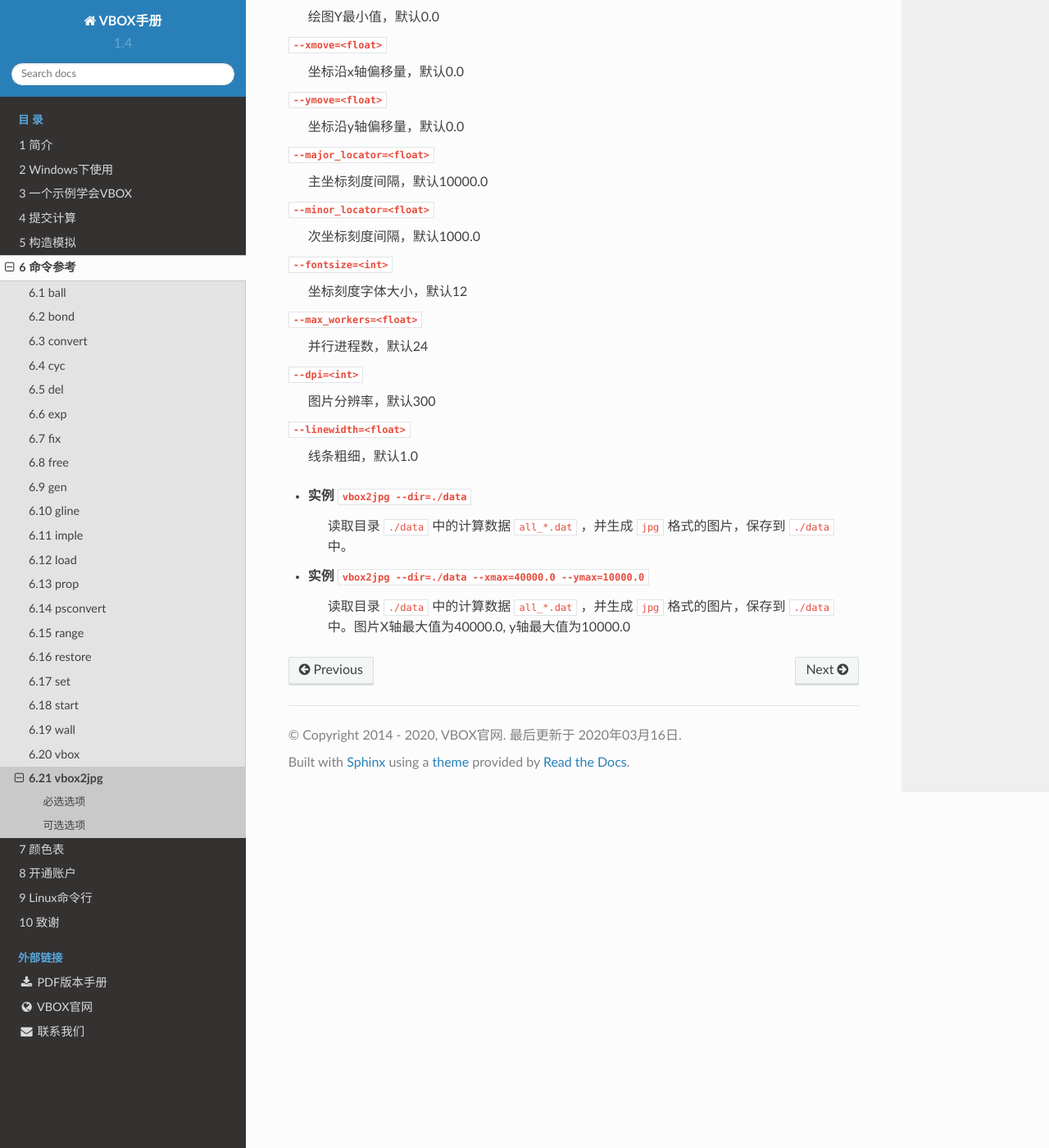
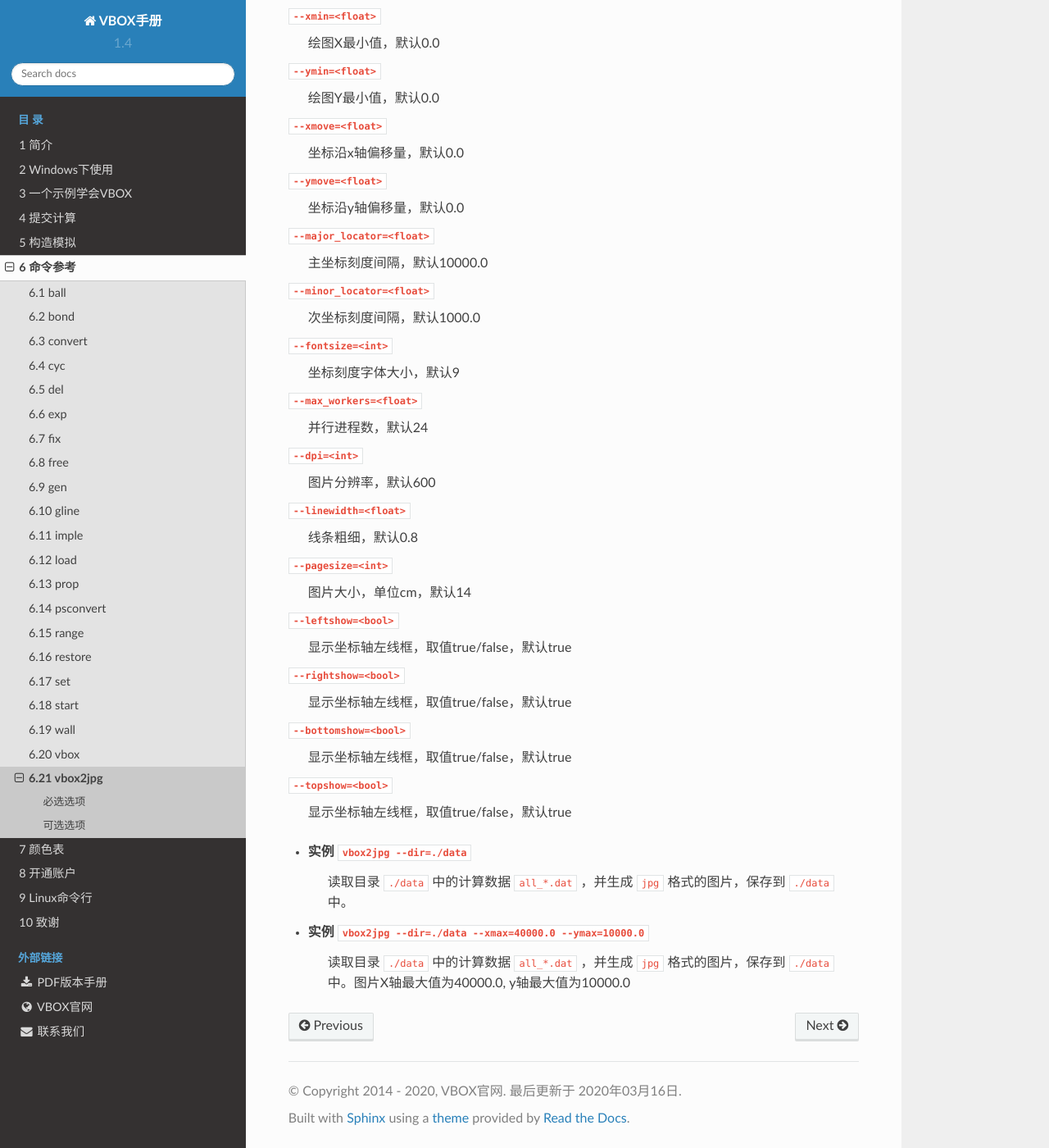
Before and after one commit to geovbox/zdem_doc, a Sphinx documentation site: the page built from source/cmd/vbox2jpg.rst, in a window 1280 px wide and 1400 px high, scrolled down 784 px. Shown: the whole window at 82% size. Built offline with Sphinx 7.4.7 and the Read the Docs theme 2.0.0, drawn with Linux system fonts in a browser that asks for light colours; comment, search, counter and statistics services are not loaded; some of the changed text lies outside the part shown.

Commit message:
升级vbox2jpg

```diff
--- a/source/cmd/vbox2jpg.rst
+++ b/source/cmd/vbox2jpg.rst
@@ -8,8 +8,9 @@ vbox2jpg
 
    同 ``vboxplot``
 
-:说明: 读取VBOX生成的 ``all_*.dat`` 文件绘制如 ``jpg`` ``pdf`` 等格式的图片
+:说明: 读取VBOX生成的 ``all_*.dat`` 文件绘制如 ``jpg`` 格式的图片
 
+- 实例　``vbox2jpg --dir=./data --ymin=0.0 --xmin=0.0 --xmove=-1000.0 --ymove=-1000.0 --linewidth=0.8 --fontsize=8 --xmax=50000.0 --ymax=10000.0 --dpi=600 --pagesize=14 --topshow=false --rightshow=false``
 
 必选选项
 --------
@@ -46,16 +47,31 @@ vbox2jpg
     次坐标刻度间隔，默认1000.0
 
 ``--fontsize=<int>``
-    坐标刻度字体大小，默认12
+    坐标刻度字体大小，默认9
 
 ``--max_workers=<float>``
     并行进程数，默认24
 
 ``--dpi=<int>``
-    图片分辨率，默认300
+    图片分辨率，默认600
 
 ``--linewidth=<float>``
-    线条粗细，默认1.0
+    线条粗细，默认0.8
+
+``--pagesize=<int>``
+    图片大小，单位cm，默认14
+
+``--leftshow=<bool>``
+    显示坐标轴左线框，取值true/false，默认true
+
+``--rightshow=<bool>``
+    显示坐标轴左线框，取值true/false，默认true
+
+``--bottomshow=<bool>``
+    显示坐标轴左线框，取值true/false，默认true
+
+``--topshow=<bool>``
+    显示坐标轴左线框，取值true/false，默认true
 
 
 - 实例 ``vbox2jpg --dir=./data``
```
